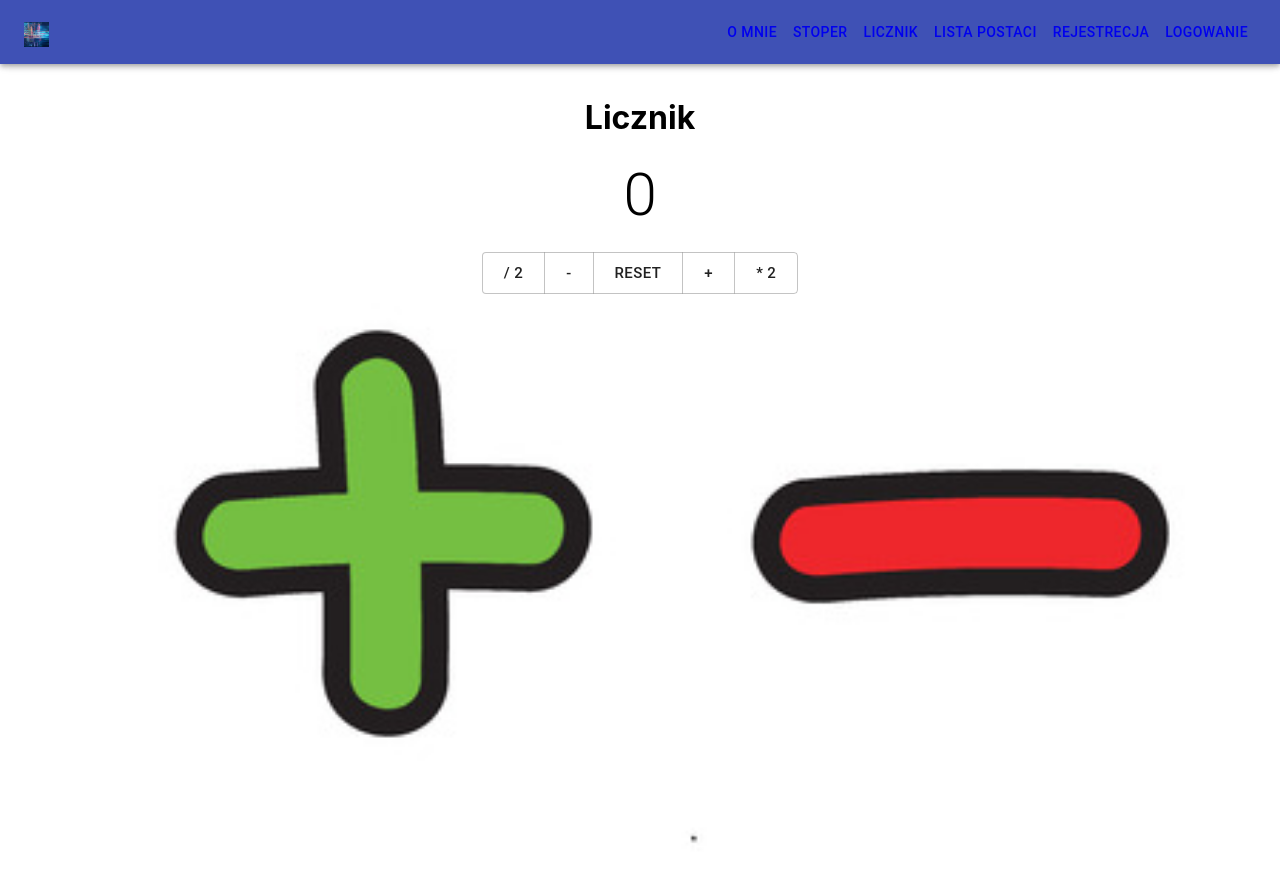
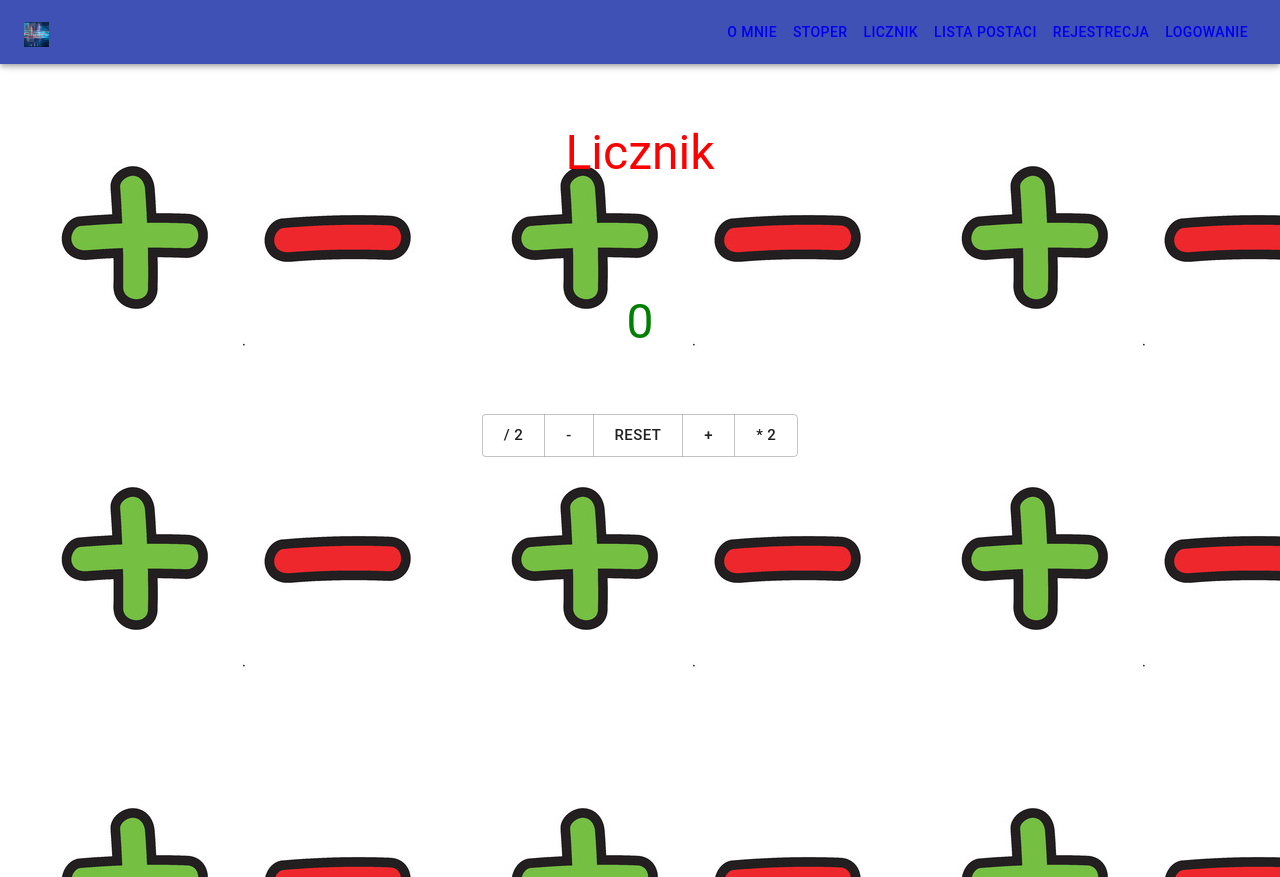
Before and after one commit to lukaszkot13/projekt-na-praktyki, a React (Create React App) app in the folder projekt/: page /licznik in a window 1280 px wide. Built offline with nearby package versions, Linux system fonts and the light colour scheme.

Commit message:
zmiany ale nie wiadomo czy dobre

```diff
--- a/projekt/src/components/KartaPostaci.js
+++ b/projekt/src/components/KartaPostaci.js
@@ -22,7 +22,7 @@ const Karta = styled.div`
   align-items: center;
 `;
 
-function KartaPostaci({ name, image, species, gender, status, id }) {
+function KartaPostaci({ name, image, species, gender, id, status }) {
   return (
     <Karta>
       <div className="card" data-name={name}>
--- a/projekt/src/components/Sortowanie.js
+++ b/projekt/src/components/Sortowanie.js
@@ -16,7 +16,7 @@ const currencies = [
 ];
 
 function Sortowanie() {
-  const [currency, setCurrency] = React.useState("EUR");
+  const [currency, setCurrency] = React.useState("");
 
   const handleChange = (event) => {
     setCurrency(event.target.value);
@@ -38,7 +38,7 @@ function Sortowanie() {
           label="Select"
           value={currency}
           onChange={handleChange}
-          helperText="Please select your currency"
+          helperText="Wybierz "
         >
           {currencies.map((option) => (
             <MenuItem key={option.value} value={option.value}>
--- a/projekt/src/page/Licznik.js
+++ b/projekt/src/page/Licznik.js
@@ -6,7 +6,6 @@ import TloLicznik from "../image/tlo_licznik.jpg";
 
 const Header = styled.div`
   background-image: url(${TloLicznik});
-  background-size: cover;
   display: flex;
   flex-direction: column;
   justify-content: start;
@@ -16,13 +15,17 @@ const Header = styled.div`
   width: 100%;
   position: relative;
 `;
+const Wynik = styled.p`
+  color: ${({ value }) => (value % 5 === 0 ? "green" : "red")};
+`;
+const Napis = styled.p`
+  color: ${({ value }) => (value % 5 === 0 ? "red" : "green")};
+`;
 
 function Licznik({ defultValue = 0, step = 1 }) {
   const [value, setValue] = useState(defultValue);
 
-  useEffect(() => {
-    console.log("useEffect");
-  });
+  useEffect(() => {});
   const onMinus = () => {
     setValue(value - step);
   };
@@ -62,9 +65,11 @@ function Licznik({ defultValue = 0, step = 1 }) {
     <div>
       {
         <Header>
-          <h1>Licznik</h1>
-          <Typography variant={("button", "h2")} display="block" gutterBottom>
-            {value}
+          <Typography variant={("overline", "h3")} display="block" gutterBottom>
+            <Napis value={value}>Licznik</Napis>
+          </Typography>
+          <Typography variant={("button", "h3")} display="block" gutterBottom>
+            <Wynik value={value}>{value}</Wynik>
           </Typography>
           <Box
             sx={{
--- a/projekt/src/page/ListaPostaci.js
+++ b/projekt/src/page/ListaPostaci.js
@@ -64,12 +64,6 @@ function ListaPostaci() {
     return <div>brak danych</div>;
   }
 
-  <input type="select" id="status">
-    <option value="alive">alive</option>
-    <option value="dead">dead</option>
-    <option value="unknow">unknow</option>
-  </input>;
-
   return (
     <div>
       <Header>
@@ -82,10 +76,11 @@ function ListaPostaci() {
           <Sortowanie />
         </Navi>
         <ContainerCard>
-          {postaci.results
+          {postaci?.results
             .filter((item, index) => index < 10)
             .map(({ name, image, species, gender, status, id }, index) => (
               <KartaPostaci
+                key={id}
                 name={name}
                 species={species}
                 image={image}
```
Also changed, not shown: projekt/src/components/SzczegolowaPostac.js (added, +29 -0 lines).
